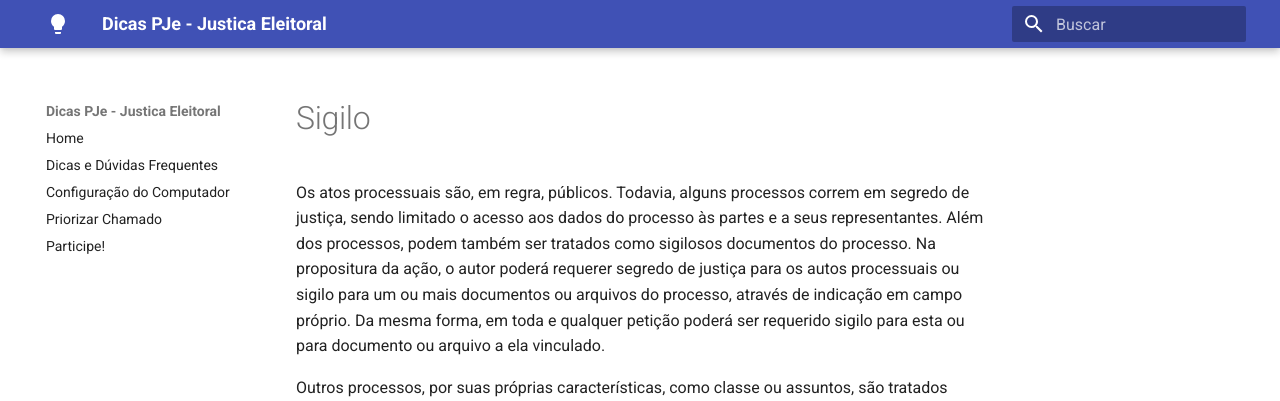
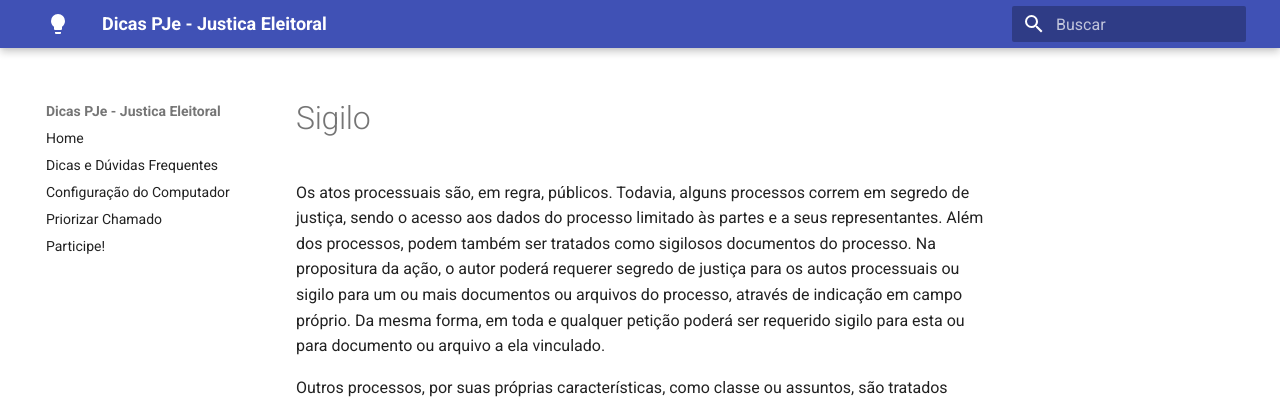
Before and after one commit to PJeJE/dicas_versao_1, an MkDocs documentation site: the page built from docs/sigilo.md, in a window 1280 px wide and 900 px high. Shown: the top 401 px of the window. Built offline with MkDocs 1.6.1 and Material for MkDocs 9.7.7, drawn with Linux system fonts in a browser that asks for light colours; nearby versions of some CDN libraries; some of the changed text lies outside the part shown.

```diff
--- a/docs/sigilo.md
+++ b/docs/sigilo.md
@@ -1,4 +1,4 @@
-Os atos processuais são, em regra, públicos. Todavia, alguns processos correm em segredo de justiça, sendo limitado o acesso aos dados do processo às partes e a seus representantes. Além dos processos, podem também ser tratados como sigilosos documentos do processo. Na propositura da ação, o autor poderá requerer segredo de justiça para os autos processuais ou sigilo para um ou mais documentos ou arquivos do processo, através de indicação em campo próprio. Da mesma forma, em toda e qualquer petição poderá ser requerido sigilo para esta ou para documento ou arquivo a ela vinculado.
+Os atos processuais são, em regra, públicos. Todavia, alguns processos correm em segredo de justiça, sendo o acesso aos dados do processo limitado às partes e a seus representantes. Além dos processos, podem também ser tratados como sigilosos documentos do processo. Na propositura da ação, o autor poderá requerer segredo de justiça para os autos processuais ou sigilo para um ou mais documentos ou arquivos do processo, através de indicação em campo próprio. Da mesma forma, em toda e qualquer petição poderá ser requerido sigilo para esta ou para documento ou arquivo a ela vinculado.
 
 Outros processos, por suas próprias características, como classe ou assuntos, são tratados como sigilosos, a exemplo da Ação de Impugnação de Mandato Eletivo, nos termos do que prescreve o art. 14, § 11 da Constituição da República.
 
@@ -15,6 +15,8 @@ ZONAS ELEITORAIS
 Para as Zonas Eleitorais, em razão do menor número de usuários, foram fixados três níveis de acesso com os respectivos visualizadores:
 
 
+
+
 Nível de acesso um:
 
 a. juiz eleitoral;
@@ -28,6 +30,7 @@ d. Membros do Ministério Público, como fiscal da lei.
 
 
 
+
 Nível de acesso três:
 
 a. juiz eleitoral;
@@ -35,6 +38,7 @@ a. juiz eleitoral;
 b. servidor;
 
 c. polo ativo e seus representantes.
+
 
 
 
@@ -144,9 +148,11 @@ b. é possível atribuir a visualização a mais de uma pessoa;
 
 c. para retirar a visualização, basta clicar na lixeira;
 
-d. o usuário somente consegue alterar o nível de segredo do processo se os níveis de segredo de justiça do processo e o nível de acesso do usuário forem compatíveis, ou seja, nível do usuário maior ou igual ao nível do processo;
+d. o usuário somente consegue alterar o nível de segredo do processo se os níveis de segredo de justiça do processo e o nível de acesso do usuário forem
+compatíveis,ou seja, nível do usuário maior ou igual ao nível do processo;
 
-e. nas zonas eleitorais, embora sejam apenas 3 níveis, aparecerão, na alteração do nível do processo, os 5 níveis. Os usuários devem utilizar apenas os níveis 1, 3 e 5;
+e. nas zonas eleitorais, embora sejam apenas 3 níveis, aparecerão, na alteração do nível do processo, os 5 níveis. Os usuários devem utilizar apenas os
+níveis 1, 3 e 5;
 
 f. O usuário que peticiona não escolhe o nível de segredo do processo, isso é configurado pelo administrador do sistema, nos termos descritos linhas acima;
 
@@ -182,7 +188,7 @@ Para os processos sigilosos de nível 1 e 3, o Assessor de Plenário abrirá a v
 
 
 
-Níveis de Segredo das Classes Processuais no 1º Grau
+NÍVEIS DE SEGREDO DAS CLASSES PROCESSUAIS NO 1º GRAU
 
 
 
@@ -240,7 +246,7 @@ Nas classes processuais recursais, como recurso especial no TSE e recursos eleit
 
 
 
-Fixação do nível de sigilo para as novas classes habilitadas no PJE
+FIXAÇÃO DO NÍVEL DE SIGILO PARA AS NOVAS CLASSES HABILITADAS NO PJE
 
 
 A tabela abaixo mostra o nível de sigilo que a Comissão de Acompanhamento e Atualização das Tabelas Processuais
@@ -283,6 +289,7 @@ aos assuntos que demandem competência especializada em matéria criminal.
 
 Fontes:
 
+
     1 Roteiro de utilização de sigilo e segredo de justiça - http://www.cnj.jus.br/wikipje.
 
     2 Ata da 1ª reunião do Grupo de Trabalho PJE Segredo de Justiça.
```
